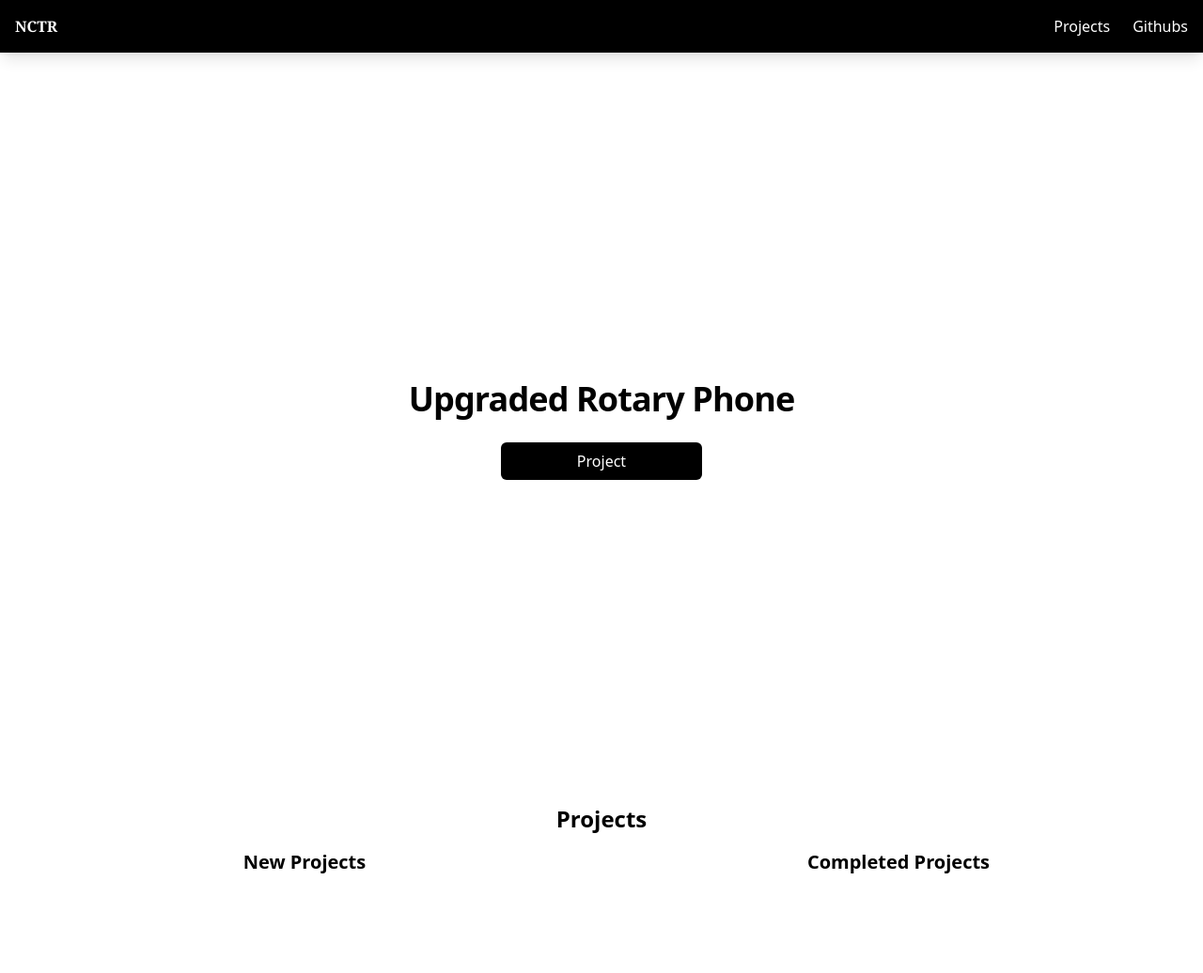
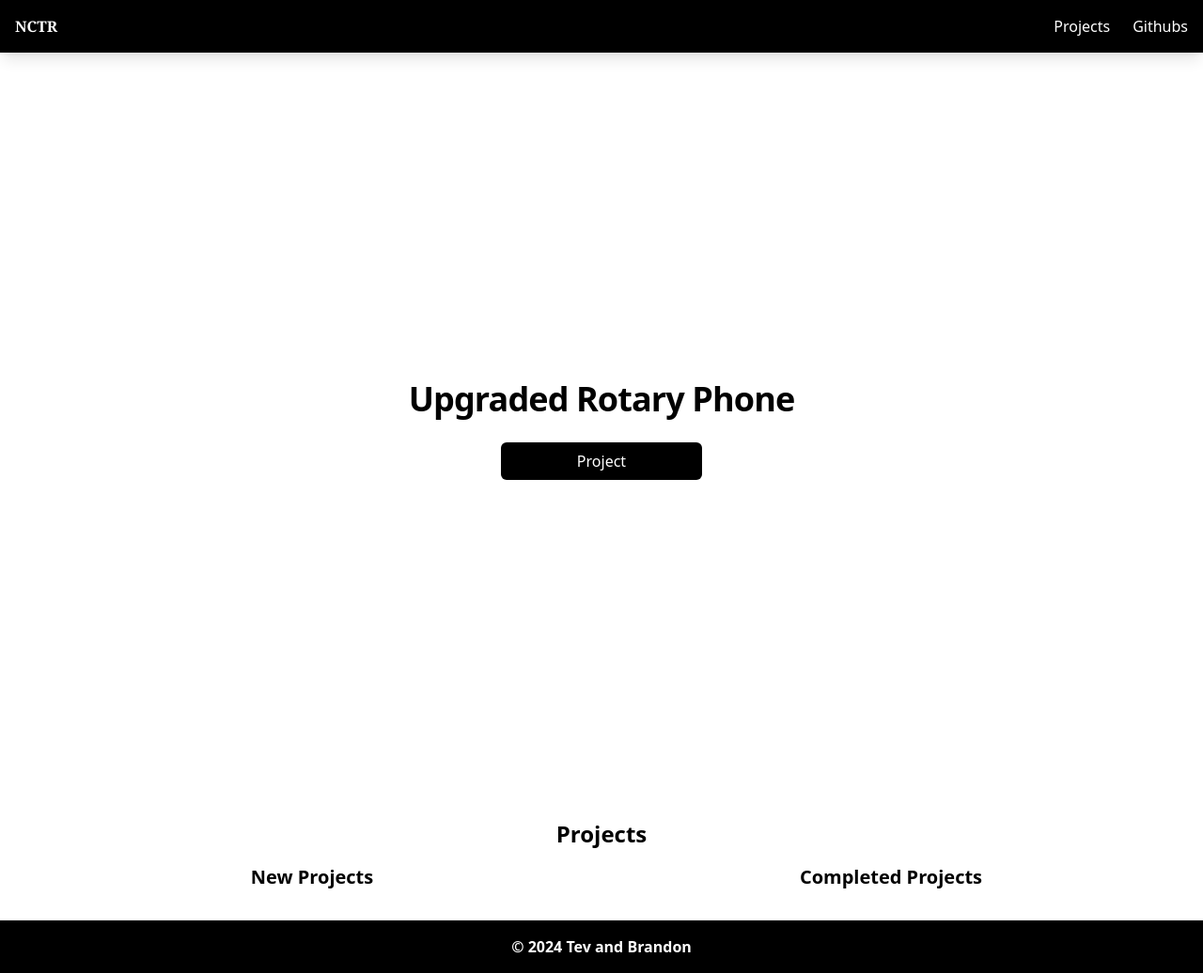
Before and after one commit to fka-kafka/upgraded-rotary-phone, a website built with Vite: page index.html in a window 1280 px wide. Shown: the whole page at 94% size. Before the commit the page ends 948 px from the top, so only its background shows below. Built offline with nearby package versions, Linux system fonts and the light colour scheme; files whose address does not match are found by name.

Commit message:
Add Dynamic Footer

```diff
--- a/index.html
+++ b/index.html
@@ -19,7 +19,7 @@
         <h1 class="text-4xl font-sans font-bold leading-tight tracking-tight text-center items-center">Upgraded Rotary Phone</h1>
         <button id="projectButton" type="button" class="bg-black text-white w-1/6 p-2 rounded-md">Project</button>
     </div>
-    <div class="flex flex-col">
+    <div class="flex flex-col p-4">
         <span class="self-center font-bold text-2xl">Projects</span>
 
         <div id="projectsContainer" class="grid grid-cols-2 gap-4 p-4">
@@ -45,5 +45,6 @@
             <button id="addProjectButton" type="button" class="bg-black text-white w-full p-2 rounded-md mt-4">Add Project</button>
         </div>
     </div>
+    <footer  id="footer" class="bg-black text-white font-sans text-center font-bold p-4">&copy; Tev and Brandon </footer>
 </body>
 </html>
--- a/main.js
+++ b/main.js
@@ -69,6 +69,11 @@ document.addEventListener('DOMContentLoaded', function() {
 
       document.getElementById('myModal').classList.add('invisible');
   }
+
+  // Set dynamic year in footer
+  const footer = document.getElementById('footer');
+  const currentYear = new Date().getFullYear();
+  footer.innerHTML = `&copy; ${currentYear} Tev and Brandon`;
 });
 
 function allowDrop(event) {
```
